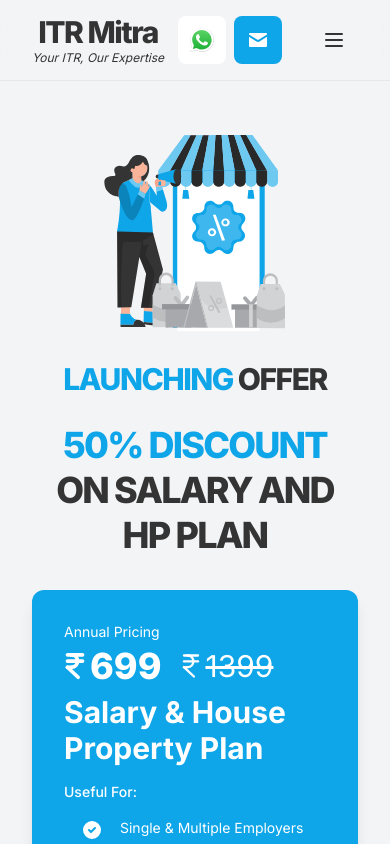
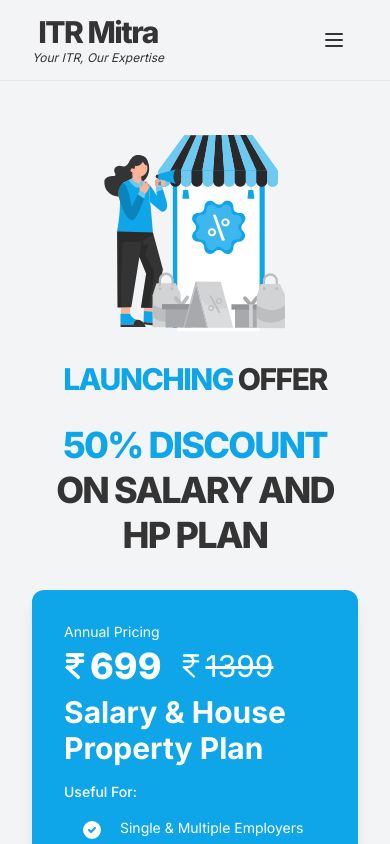
Before and after one commit to itrmitra/itrmitra, a Next.js app: page / in a window 390 px wide. Shown: the top 844 px of the page. Built offline with nearby package versions, Linux system fonts and the light colour scheme.

Commit message:
remove contact buttons from mobile screens

```diff
--- a/src/components/site-header.tsx
+++ b/src/components/site-header.tsx
@@ -21,29 +21,6 @@ export function SiteHeader() {
             <div className="flex h-20 items-center justify-between px-8 lg:container sm:px-16 lg:px-0">
                 <Logo />
                 <MainNav currentHref={router.pathname} />
-                <div className="flex gap-2 md:hidden">
-                    <a
-                        href={`https://wa.me/${process.env.NEXT_PUBLIC_WHATSAPP_NUMBER}`}
-                        role="button"
-                        aria-label="Connect on Whatsapp button"
-                        target="_blank"
-                        className={cn(
-                            buttonVariants({ variant: "filled" }),
-                            "text-primary z-0 h-12 w-12 gap-2 bg-white p-2"
-                        )}
-                    >
-                        <img src="/whatsapp.svg" className="h-7 w-7" alt="Whatsapp Logo" />
-                    </a>
-                    <Link
-                        href="/#form-filing-section"
-                        className={cn(
-                            buttonVariants({ variant: "filled" }),
-                            "z-0 h-12 w-12 gap-2 p-2"
-                        )}
-                    >
-                        <Mail className="fill-white stroke-brand" />
-                    </Link>
-                </div>
                 <div className="flex items-center gap-4">
                     <div className="hidden md:block">
                         <WhatsappButton />
```
